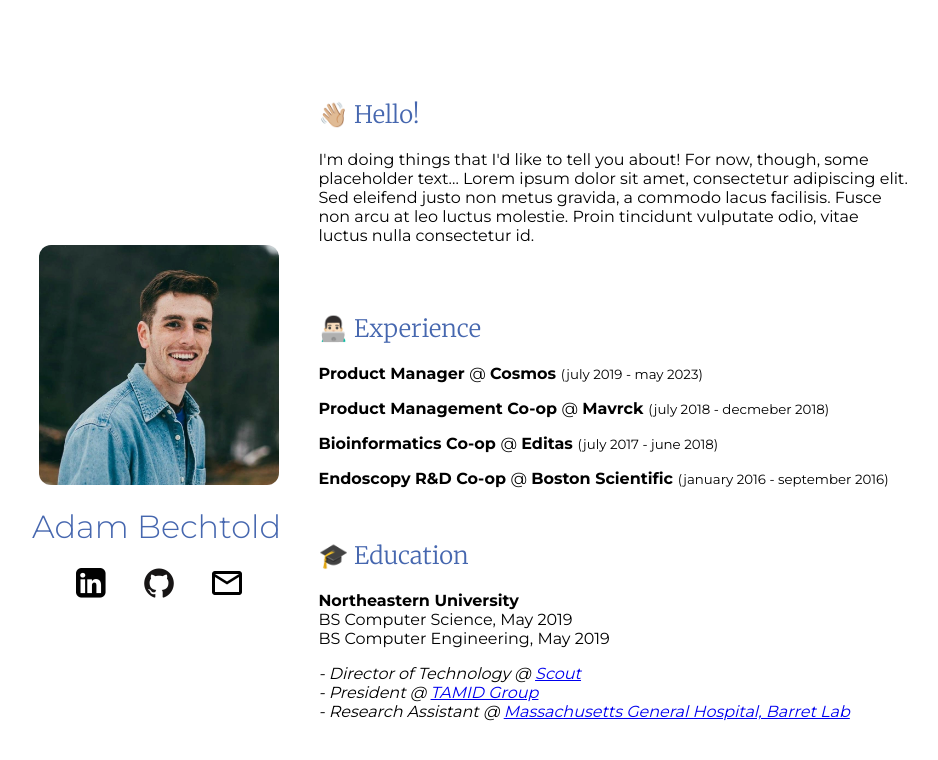
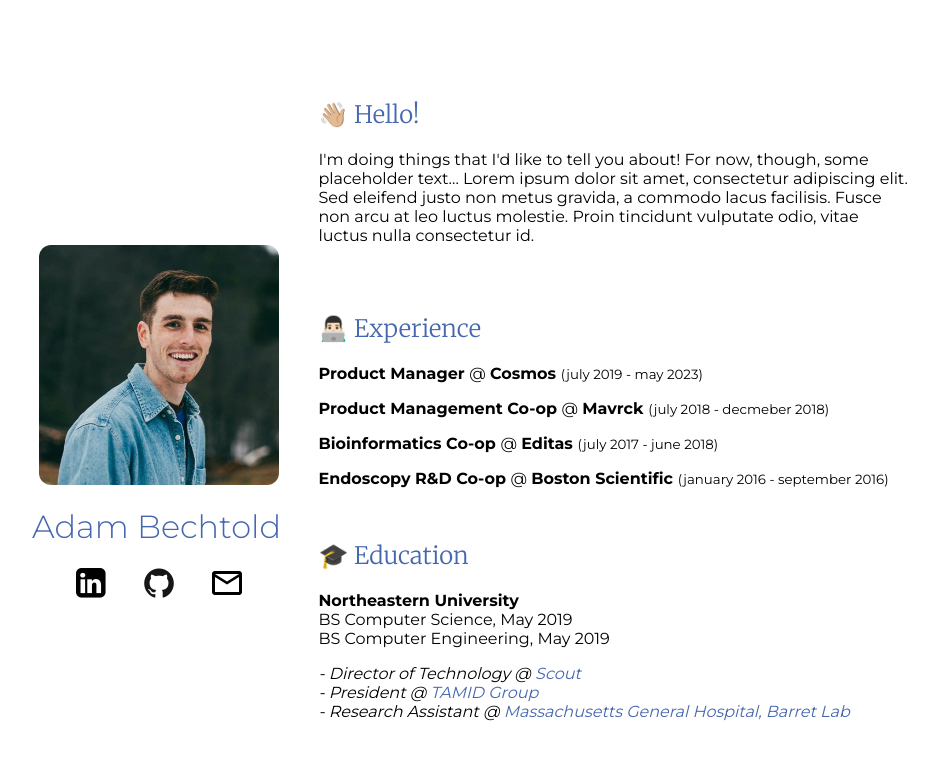
Before and after one commit to adambechtold/personal-website, a Next.js app: page / in a window 1280 px wide. Shown: the top 760 px of the page, without its empty margins (133-1071 px from the left). Built offline with nearby package versions, Linux system fonts and the light colour scheme.

Commit message:
so links are styled correctly

```diff
--- a/app/globals.css
+++ b/app/globals.css
@@ -25,6 +25,11 @@
 
 h1 {
   font-weight: 300;
+}
+
+a {
+  color: var(--accent-color);
+  text-decoration: none;
 }
 
 input,
```
